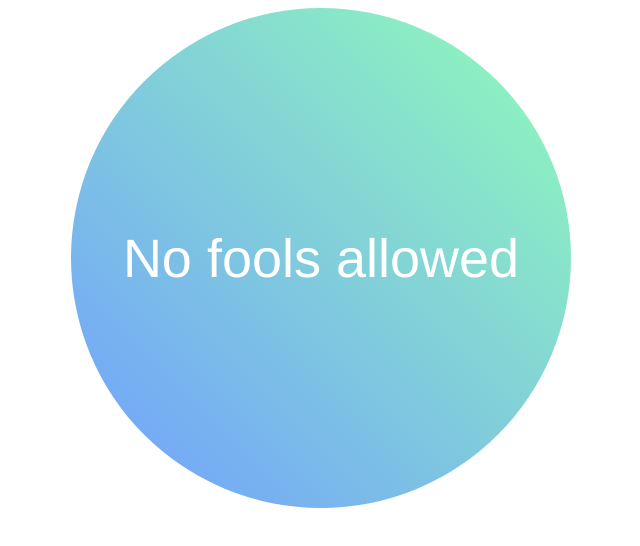
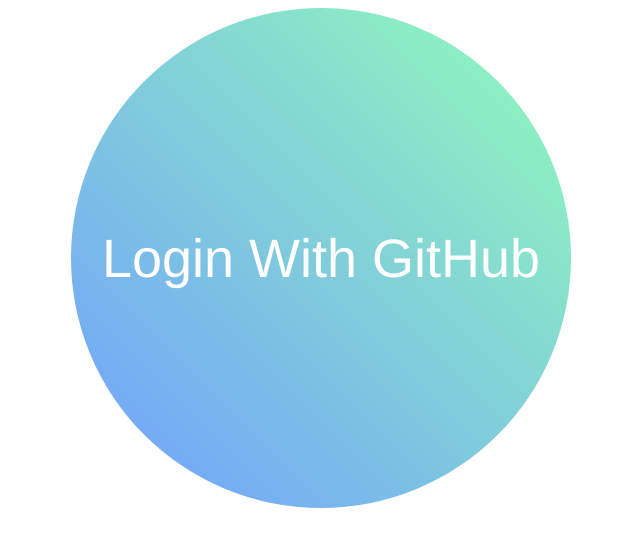
Before and after one commit to JohnLoftin/first-deploy-test, a website: page public/login/index.html in a window 1280 px wide. Shown: the whole page, without its empty margins (319-959 px from the left). Drawn offline with Linux system fonts and the light colour scheme.

Commit message:
Changed button back

```diff
--- a/public/login/index.html
+++ b/public/login/index.html
@@ -40,7 +40,7 @@
   </head>
   <body>
     <div class="centered">
-      <a href="../auth/github" class="btn">No fools allowed</a>
+      <a href="../auth/github" class="btn">Login With GitHub</a>
     </div>
   </body>
 </html>
```
